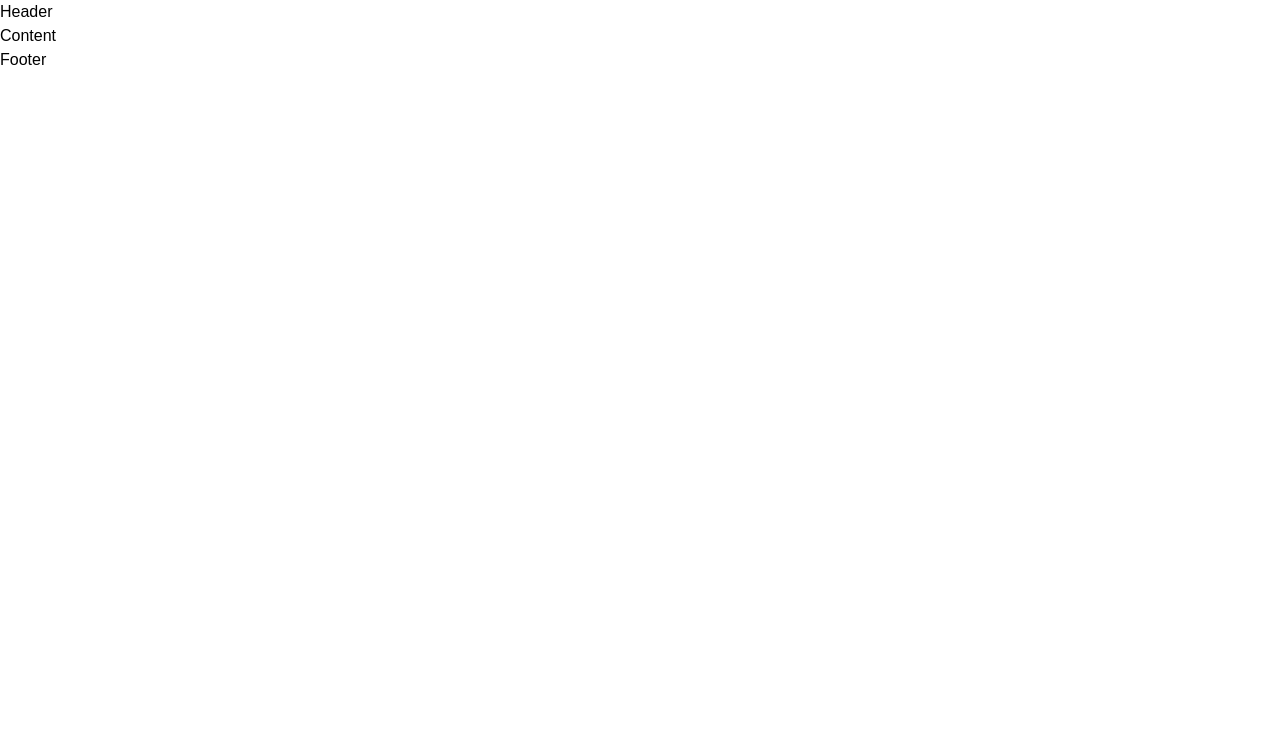
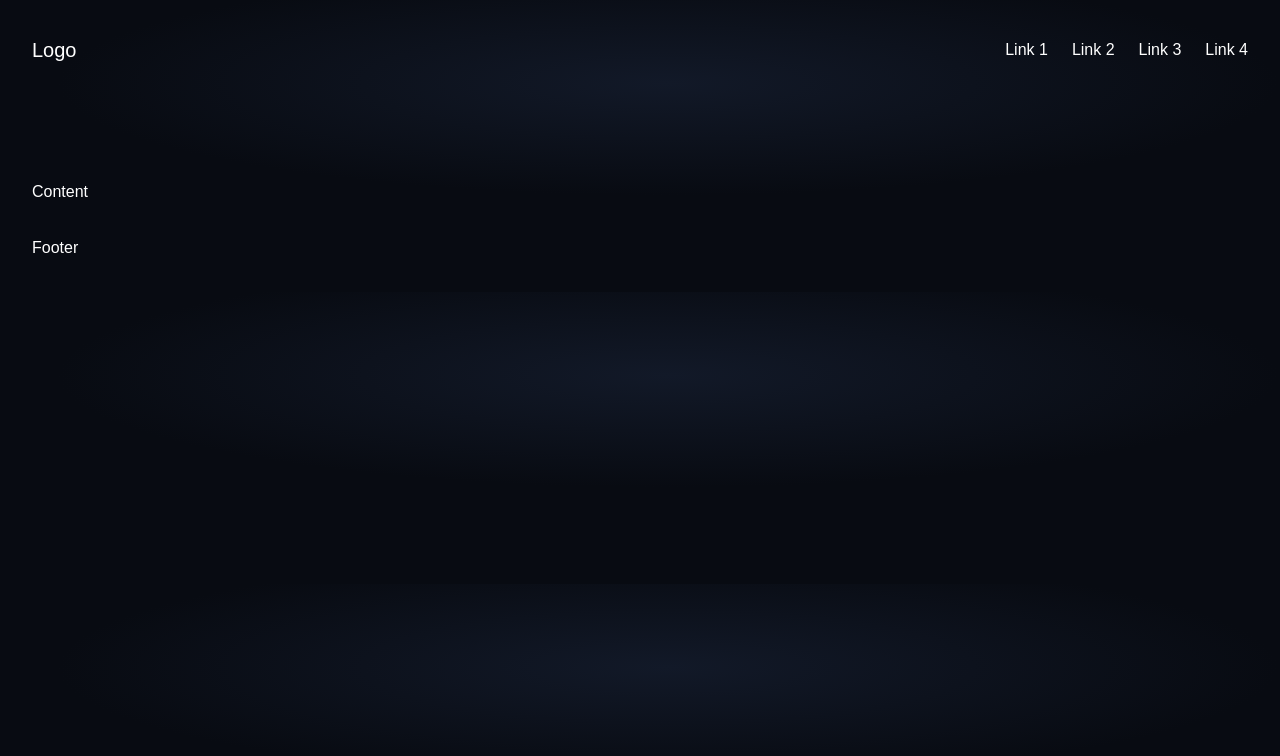
Before and after one commit to vlasscontreras/cratio, a Next.js app: page / in a window 1280 px wide. Shown: the top 756 px of the page. Built offline with nearby package versions, Linux system fonts and the light colour scheme; a web font is replaced by a local one.

Commit message:
Add base navbar

```diff
--- a/components/layout.js
+++ b/components/layout.js
@@ -1,4 +1,6 @@
 import Head from "next/head";
+
+import Navbar from './navbar';
 
 const Layout = ({ children }) => {
 	return (
@@ -7,13 +9,13 @@ const Layout = ({ children }) => {
 				<link rel="preconnect" href="https://fonts.gstatic.com" />
 				<link href="https://fonts.googleapis.com/css2?family=Khula:wght@400;700&display=swap" rel="stylesheet" />
 			</Head>
-			<header>
-				Header
+			<header className="relative z-10 max-w-screen-lg xl:max-w-screen-xl mx-auto px-4 sm:px-6 md:px-8 mb-14 sm:mb-20 xl:mb-8">
+				<Navbar />
 			</header>
-			<main>
+			<main className="relative max-w-screen-lg xl:max-w-screen-xl mx-auto px-4 sm:px-6 md:px-8 mb-14 sm:mb-20 xl:mb-8">
 				{children}
 			</main>
-			<footer>
+			<footer className="relative max-w-screen-lg xl:max-w-screen-xl mx-auto px-4 sm:px-6 md:px-8 mb-14 sm:mb-20 xl:mb-8">
 				Footer
 			</footer>
 		</>
--- /dev/null
+++ b/components/nav-brand.js
@@ -0,0 +1,13 @@
+import Link from 'next/link';
+
+const NavBrand = () => {
+  return (
+    <Link href="/">
+      <a className="text-xl my-3">
+        Logo
+      </a>
+    </Link>
+  );
+}
+
+export default NavBrand;
--- /dev/null
+++ b/components/nav-link.js
@@ -0,0 +1,13 @@
+import Link from 'next/link';
+
+const NavLink = ({ href, className, children }) => {
+  return (
+    <li>
+      <Link href={href}>
+        <a className={className}>{children}</a>
+      </Link>
+    </li>
+  );
+}
+
+export default NavLink;
--- /dev/null
+++ b/components/nav-menu.js
@@ -0,0 +1,14 @@
+import NavLink from './nav-link';
+
+const NavMenu = () => {
+  return (
+    <ul className="flex -mx-3">
+      <NavLink href="/link-1" className="px-3">Link 1</NavLink>
+      <NavLink href="/link-2" className="px-3">Link 2</NavLink>
+      <NavLink href="/link-3" className="px-3">Link 3</NavLink>
+      <NavLink href="/link-4" className="px-3">Link 4</NavLink>
+    </ul>
+  );
+}
+
+export default NavMenu;
--- /dev/null
+++ b/components/navbar.js
@@ -0,0 +1,13 @@
+import NavMenu from './nav-menu';
+import NavBrand from './nav-brand';
+
+const Navbar = () => {
+  return (
+    <nav className="border-gray-200 py-6 flex items-center justify-between mb-16 sm:mb-20 -mx-4 px-4 sm:mx-0 sm:px-0">
+      <NavBrand />
+      <NavMenu />
+    </nav>
+  );
+}
+
+export default Navbar;
--- a/styles/globals.css
+++ b/styles/globals.css
@@ -8,3 +8,8 @@
 @tailwind base;
 @tailwind components;
 @tailwind utilities;
+
+body {
+  background-image: radial-gradient(47.66% 38.4% at 52.19% 28.51%, rgb(18, 25, 40) 0%, rgb(8, 11, 18) 100%);
+  color: #fff;
+}
```
